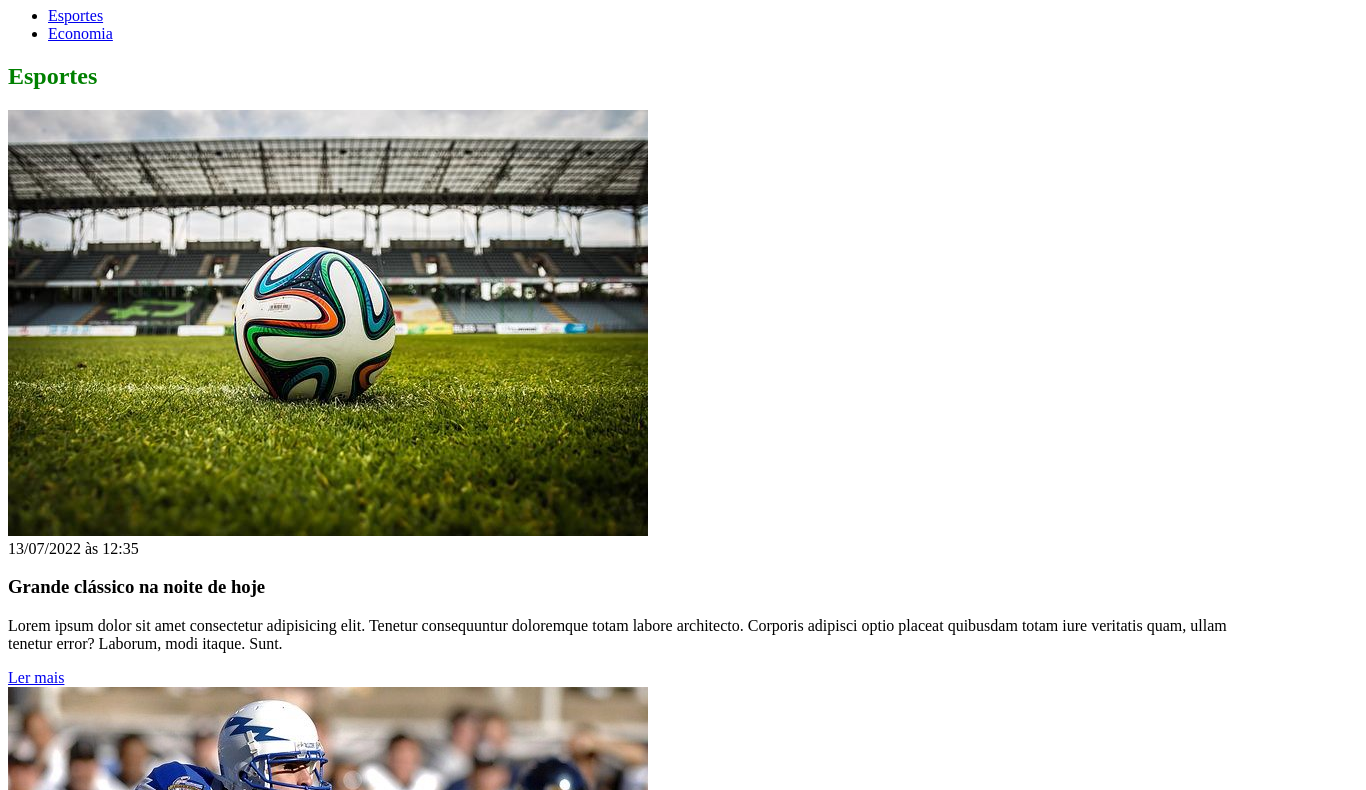
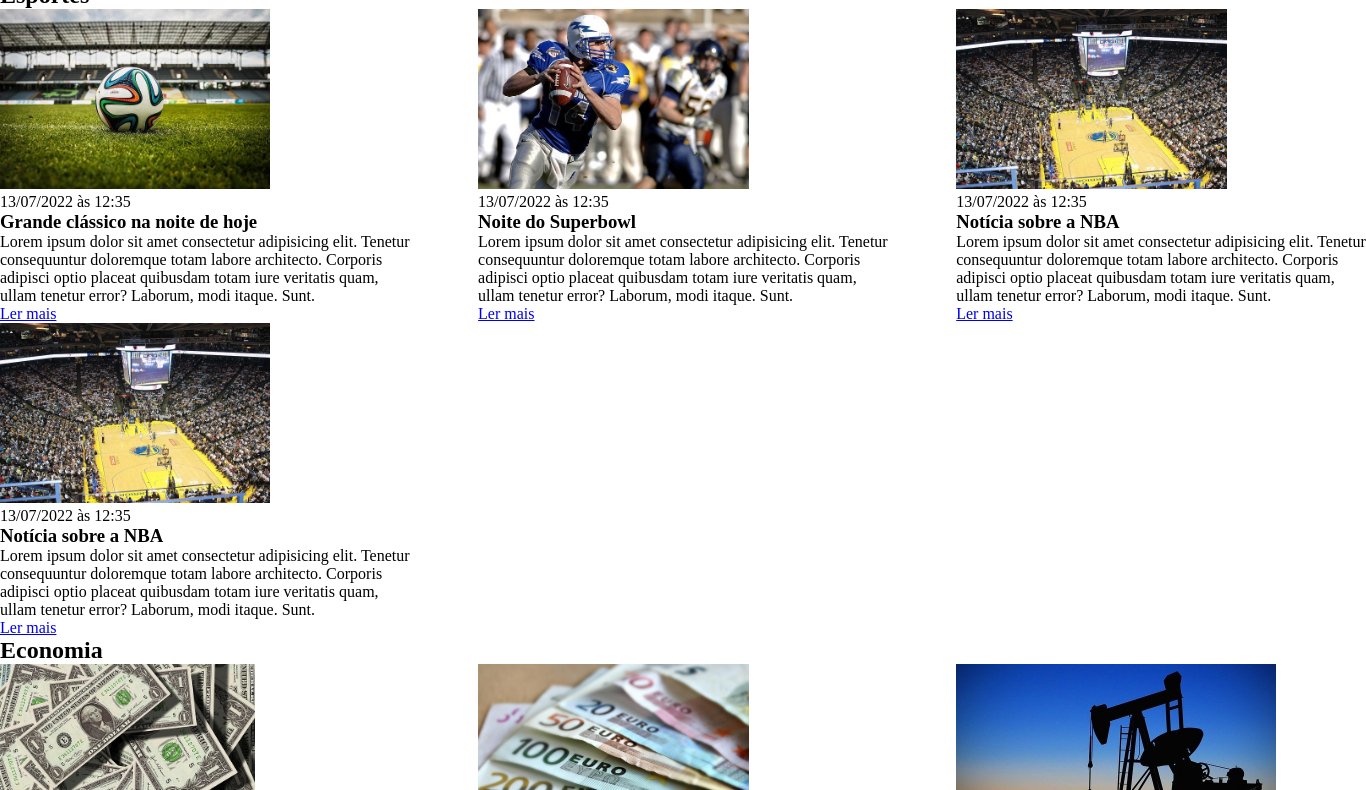
Before and after one commit to Nahumm01/FrontEndEBAC, a plain HTML site: page IntroCSS/index.html in a window 1280 px wide. Shown: the part 73-863 px from the top of the page, 1366 px wide, since content can reach past the window. Drawn offline with Linux system fonts and the light colour scheme.

Commit message:
Aprendendo sobre Box Model e Box Sizing

```diff
--- a/IntroCSS/index.html
+++ b/IntroCSS/index.html
@@ -1,14 +1,15 @@
 <!DOCTYPE html>
 <html lang="pt-BR">
   <head>
-    <meta charset="UTF-8">
-    <meta http-equiv="X-UA-Compatible" content="IE=edge">
-    <meta name="viewport" content="width=device-width, initial-scale=1.0">
+    <meta charset="UTF-8" />
+    <meta http-equiv="X-UA-Compatible" content="IE=edge" />
+    <meta name="viewport" content="width=device-width, initial-scale=1.0" />
     <title>Meu portal de notícias</title>
     <link rel="stylesheet" href="./main.css" />
   </head>
   <body>
     <header>
+      <div class="container">
         <h1>Meu portal de notícias</h1>
         <nav>
           <ul>
@@ -16,13 +17,18 @@
               <a href="#sports" title="Ir para a seção de esportes">Esportes</a>
             </li>
             <li>
-                    <a href="#economy" title="Ir para a seção de notícias">Economia</a>
+              <a href="#economy" title="Ir para a seção de notícias"
+                >Economia</a
+              >
             </li>
           </ul>
         </nav>
+      </div>
     </header>
     <section id="sports">
+      <div class="container">
         <h2>Esportes</h2>
+        <div class="article">
           <article>
             <img src="./imagens/futebol.jpg" alt="Bola de futebol no gramado" />
             <header>
@@ -30,46 +36,71 @@
             </header>
             <h3>Grande clássico na noite de hoje</h3>
             <p>
-                Lorem ipsum dolor sit amet consectetur adipisicing elit. Tenetur consequuntur doloremque totam labore architecto. Corporis adipisci optio placeat quibusdam totam iure veritatis quam, ullam tenetur error? Laborum, modi itaque. Sunt.
+              Lorem ipsum dolor sit amet consectetur adipisicing elit. Tenetur
+              consequuntur doloremque totam labore architecto. Corporis adipisci
+              optio placeat quibusdam totam iure veritatis quam, ullam tenetur
+              error? Laborum, modi itaque. Sunt.
             </p>
             <a href="#" title="Leia a notícia completa">Ler mais</a>
           </article>
           <article>
-            <img src="./imagens/futebol-americano.jpg" alt="Jogador de futebol americano correndo com a bola na mão" />
+            <img
+              src="./imagens/futebol-americano.jpg"
+              alt="Jogador de futebol americano correndo com a bola na mão"
+            />
             <header>
               <time>13/07/2022 às 12:35</time>
             </header>
             <h3>Noite do Superbowl</h3>
             <p>
-                Lorem ipsum dolor sit amet consectetur adipisicing elit. Tenetur consequuntur doloremque totam labore architecto. Corporis adipisci optio placeat quibusdam totam iure veritatis quam, ullam tenetur error? Laborum, modi itaque. Sunt.
+              Lorem ipsum dolor sit amet consectetur adipisicing elit. Tenetur
+              consequuntur doloremque totam labore architecto. Corporis adipisci
+              optio placeat quibusdam totam iure veritatis quam, ullam tenetur
+              error? Laborum, modi itaque. Sunt.
             </p>
             <a href="#" title="Leia a notícia completa">Ler mais</a>
           </article>
           <article>
-            <img src="./imagens/basquete.jpg" title="Vista aérea de uma quadra de basquete" />
+            <img
+              src="./imagens/basquete.jpg"
+              title="Vista aérea de uma quadra de basquete"
+            />
             <header>
               <time>13/07/2022 às 12:35</time>
             </header>
             <h3>Notícia sobre a NBA</h3>
             <p>
-                Lorem ipsum dolor sit amet consectetur adipisicing elit. Tenetur consequuntur doloremque totam labore architecto. Corporis adipisci optio placeat quibusdam totam iure veritatis quam, ullam tenetur error? Laborum, modi itaque. Sunt.
+              Lorem ipsum dolor sit amet consectetur adipisicing elit. Tenetur
+              consequuntur doloremque totam labore architecto. Corporis adipisci
+              optio placeat quibusdam totam iure veritatis quam, ullam tenetur
+              error? Laborum, modi itaque. Sunt.
             </p>
             <a href="#" title="Leia a notícia completa">Ler mais</a>
           </article>
           <article>
-            <img src="./imagens/basquete.jpg" title="Vista aérea de uma quadra de basquete" />
+            <img
+              src="./imagens/basquete.jpg"
+              title="Vista aérea de uma quadra de basquete"
+            />
             <header>
               <time>13/07/2022 às 12:35</time>
             </header>
             <h3>Notícia sobre a NBA</h3>
             <p>
-                Lorem ipsum dolor sit amet consectetur adipisicing elit. Tenetur consequuntur doloremque totam labore architecto. Corporis adipisci optio placeat quibusdam totam iure veritatis quam, ullam tenetur error? Laborum, modi itaque. Sunt.
+              Lorem ipsum dolor sit amet consectetur adipisicing elit. Tenetur
+              consequuntur doloremque totam labore architecto. Corporis adipisci
+              optio placeat quibusdam totam iure veritatis quam, ullam tenetur
+              error? Laborum, modi itaque. Sunt.
             </p>
             <a href="#" title="Leia a notícia completa">Ler mais</a>
           </article>
+        </div>
+      </div>
     </section>
     <section id="economy">
+      <div class="container">
         <h2>Economia</h2>
+        <div class="article">
           <article>
             <img src="./imagens/dolares.jpg" alt="Muitos dólares" />
             <header>
@@ -77,7 +108,10 @@
             </header>
             <h3>Dólar em alta de 0.50%</h3>
             <p>
-                Lorem ipsum dolor sit amet consectetur adipisicing elit. Tenetur consequuntur doloremque totam labore architecto. Corporis adipisci optio placeat quibusdam totam iure veritatis quam, ullam tenetur error? Laborum, modi itaque. Sunt.
+              Lorem ipsum dolor sit amet consectetur adipisicing elit. Tenetur
+              consequuntur doloremque totam labore architecto. Corporis adipisci
+              optio placeat quibusdam totam iure veritatis quam, ullam tenetur
+              error? Laborum, modi itaque. Sunt.
             </p>
             <a href="#" title="Leia a notícia completa">Ler mais</a>
           </article>
@@ -88,7 +122,10 @@
             </header>
             <h3>Euro em queda de 0.40%</h3>
             <p>
-                Lorem ipsum dolor sit amet consectetur adipisicing elit. Tenetur consequuntur doloremque totam labore architecto. Corporis adipisci optio placeat quibusdam totam iure veritatis quam, ullam tenetur error? Laborum, modi itaque. Sunt.
+              Lorem ipsum dolor sit amet consectetur adipisicing elit. Tenetur
+              consequuntur doloremque totam labore architecto. Corporis adipisci
+              optio placeat quibusdam totam iure veritatis quam, ullam tenetur
+              error? Laborum, modi itaque. Sunt.
             </p>
             <a href="#" title="Leia a notícia completa">Ler mais</a>
           </article>
@@ -99,10 +136,15 @@
             </header>
             <h3>Alta no preço do barril do petróleo</h3>
             <p>
-                Lorem ipsum dolor sit amet consectetur adipisicing elit. Tenetur consequuntur doloremque totam labore architecto. Corporis adipisci optio placeat quibusdam totam iure veritatis quam, ullam tenetur error? Laborum, modi itaque. Sunt.
+              Lorem ipsum dolor sit amet consectetur adipisicing elit. Tenetur
+              consequuntur doloremque totam labore architecto. Corporis adipisci
+              optio placeat quibusdam totam iure veritatis quam, ullam tenetur
+              error? Laborum, modi itaque. Sunt.
             </p>
             <a href="#" title="Leia a notícia completa">Ler mais</a>
           </article>
+        </div>
+      </div>
     </section>
   </body>
 </html>
--- a/IntroCSS/main.css
+++ b/IntroCSS/main.css
@@ -1,20 +1,33 @@
-h1{
-    color: blueviolet;
+*{
+    box-sizing: border-box;
+    margin: 0;
+    padding: 0;
 }
 
-#sports h2{
-    color: green;
+header li{
+    display: inline;
 }
 
-#economy h2{
-    color: gold;
+.container {
+    width: 1366px;
+    margin: 0 auto;
+
 }
 
-.creation-date{
-    font-style: italic;
-    color: grey;
+.article {
+    display: flex;
+    flex-wrap: wrap;
+    justify-content: space-between;
+
+
 }
 
-*{
+.article article img {
+    height: 180px;
+}
+
+.article article{
+    width: 30%;
+
 
 }
```
Lines whose indentation alone changed are shown as unchanged.
